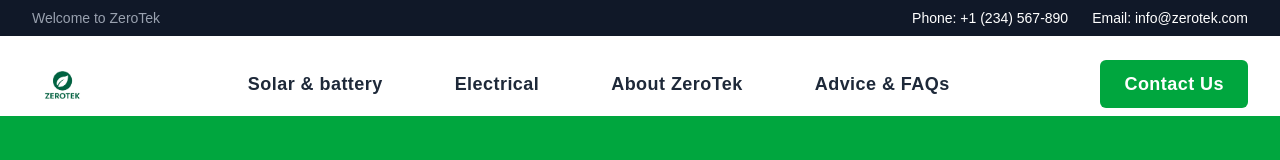
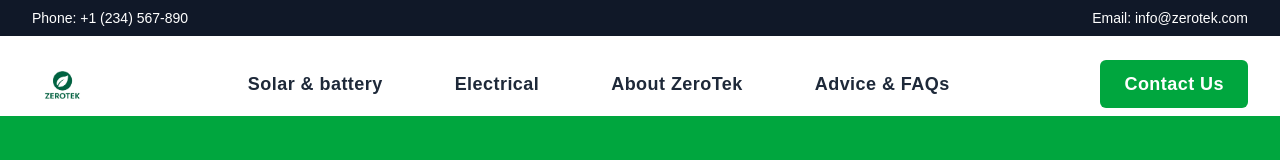
Before and after one commit to imranhamid83/zerotek, a Next.js app: page / in a window 1280 px wide. Shown: the top 160 px of the page. Built offline with nearby package versions, Linux system fonts and the light colour scheme.

Commit message:
topbar re-design

```diff
--- a/src/components/TopBar.js
+++ b/src/components/TopBar.js
@@ -8,12 +8,12 @@ const TopBar = () => {
       <div className="max-w-7xl mx-auto px-4 sm:px-6 lg:px-8">
         <div className="flex justify-between items-center">
           <div className="text-sm">
-            <span className="text-gray-400">Welcome to ZeroTek</span>
+          <a href="tel:+1234567890" className="hover:text-green-400 transition-colors duration-200">
+              <span className="hidden sm:inline">Phone: </span>+1 (234) 567-890
+            </a>
+
           </div>
           <div className="flex items-center space-x-6 text-sm">
-            <a href="tel:+1234567890" className="hover:text-green-400 transition-colors duration-200">
-              <span className="hidden sm:inline">Phone: </span>+1 (234) 567-890
-            </a>
             <a href="mailto:info@zerotek.com" className="hover:text-green-400 transition-colors duration-200">
               <span className="hidden sm:inline">Email: </span>info@zerotek.com
             </a>
```
